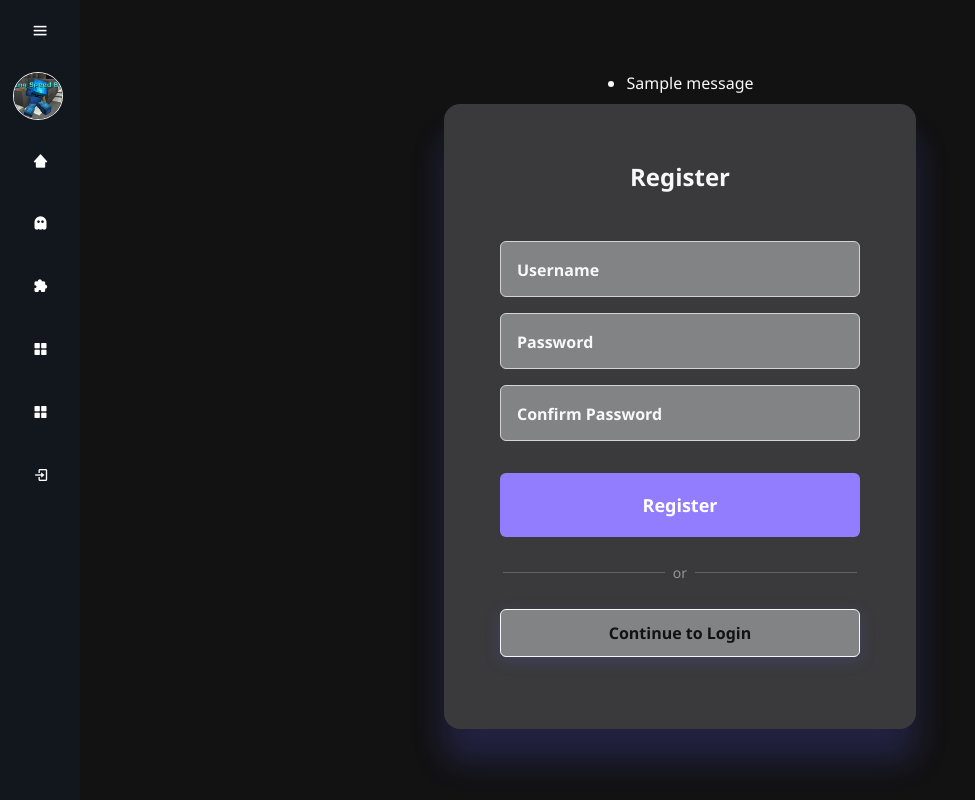
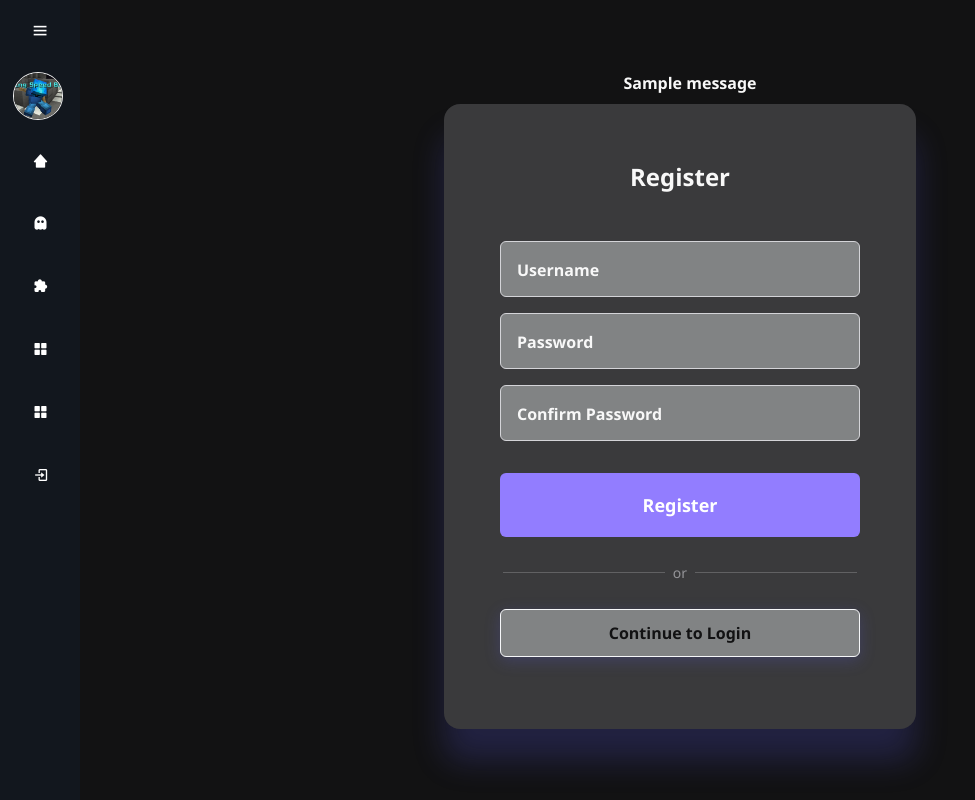
Before and after one commit to GooPoo/Game-Website, a Flask app: page /words/register in a window 1280 px wide. Shown: the whole page, without its empty margins (0-975 px from the left). Run offline with Flask 3, Linux system fonts and the light colour scheme; tables that the repository leaves empty hold one stand-in row (values such as "Sample post"); one stand-in notice (Sample message) is shown.

Commit message:
Layout changes that are needed for smaller screens in production

```diff
--- a/app/templates/register.html
+++ b/app/templates/register.html
@@ -6,13 +6,13 @@
 
 {% block content %}
 <div class="web-container">
-    {% with messages = get_flashed_messages() %}
+    {% with messages = get_flashed_messages(with_categories=True) %}
         {% if messages %}
-            <ul class="flash-messages">
-                {% for message in messages %}
-                    <li class="flash-message">{{ message }}</li>
+            <div class="flash-messages">
+                {% for category, message in messages %}
+                    <strong>{{ message }}</strong>
                 {% endfor %}
-            </ul>
+            </div>
         {% endif %}
     {% endwith %}
     <div class="loginContainer">
```
